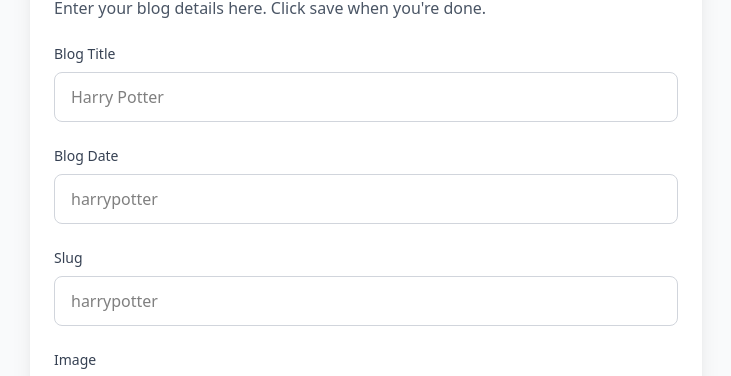
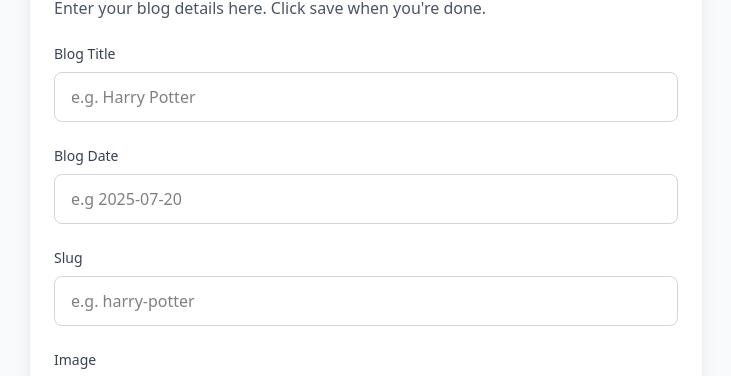
Before and after one commit to Kariqs/blog, an Angular app: page /create-blog in a window 1280 px wide. Shown: the part 145-521 px from the top of the page, without its empty margins (274-1005 px from the left). Built offline with nearby package versions, Linux system fonts and the light colour scheme.

Commit message:
Made an update.

```diff
--- a/src/app/components/create-blog/create-blog.html
+++ b/src/app/components/create-blog/create-blog.html
@@ -23,7 +23,7 @@
                     </label>
                     <input id="title" type="text" formControlName="title"
                         class="w-full px-4 py-3 border border-gray-300 rounded-lg focus:ring-2 focus:ring-blue-500 focus:border-blue-500 outline-none transition-colors"
-                        placeholder="Harry Potter" />
+                        placeholder="e.g. Harry Potter" />
                     <div *ngIf="blogForm.get('title')?.invalid && blogForm.get('title')?.touched"
                         class="mt-1 text-sm text-red-600">
                         Blog title is required
@@ -37,7 +37,7 @@
                     </label>
                     <input id="date" type="text" formControlName="date"
                         class="w-full px-4 py-3 border border-gray-300 rounded-lg focus:ring-2 focus:ring-blue-500 focus:border-blue-500 outline-none transition-colors"
-                        placeholder="harrypotter" />
+                        placeholder="e.g 2025-07-20" />
                     <div *ngIf="blogForm.get('date')?.invalid && blogForm.get('date')?.touched"
                         class="mt-1 text-sm text-red-600">
                         Blog date is required
@@ -51,7 +51,7 @@
                     </label>
                     <input id="slug" type="text" formControlName="slug"
                         class="w-full px-4 py-3 border border-gray-300 rounded-lg focus:ring-2 focus:ring-blue-500 focus:border-blue-500 outline-none transition-colors"
-                        placeholder="harrypotter" />
+                        placeholder="e.g. harry-potter" />
                     <div *ngIf="blogForm.get('slug')?.invalid && blogForm.get('slug')?.touched"
                         class="mt-1 text-sm text-red-600">
                         Slug is required
@@ -95,10 +95,10 @@
                     </label>
                     <textarea id="content" formControlName="content" rows="6"
                         class="w-full px-4 py-3 border border-gray-300 rounded-lg focus:ring-2 focus:ring-blue-500 focus:border-blue-500 outline-none transition-colors resize-none"
-                        placeholder="Text"></textarea>
+                        placeholder="Blog Content"></textarea>
                     <div class="flex justify-end mt-1">
                         <span class="text-sm text-gray-500">
-                            {{ getContentLength() }}/100
+                            {{ getContentLength() }}/10000
                         </span>
                     </div>
                     <div *ngIf="blogForm.get('content')?.invalid && blogForm.get('content')?.touched"
--- a/src/app/components/shared/header/header.html
+++ b/src/app/components/shared/header/header.html
@@ -32,8 +32,7 @@
 
             <!-- Search Box -->
             <div class="relative">
-                <input [(ngModel)]="searchTerm" (input)="onSearchInput()" type="text"
-                    placeholder="Search blogs..."
+                <input [(ngModel)]="searchTerm" (input)="onSearchInput()" type="text" placeholder="Search blogs..."
                     class="w-32 md:w-48 lg:w-64 px-3 py-2 border border-gray-300 rounded-md text-sm focus:outline-none focus:ring-2 focus:ring-blue-500 focus:border-transparent" />
                 <button (click)="onSearch()"
                     class="absolute right-2 top-1/2 transform -translate-y-1/2 text-gray-400 hover:text-gray-600">
@@ -50,14 +49,6 @@
                 <span class="hidden sm:inline">Create Blog Post</span>
                 <span class="sm:hidden">Create</span>
             </button>
-
-            <!-- Mobile Menu Button - Only visible on mobile -->
-            <button class="md:hidden p-2 text-gray-600 hover:text-black">
-                <svg class="w-5 h-5" fill="none" stroke="currentColor" viewBox="0 0 24 24">
-                    <path stroke-linecap="round" stroke-linejoin="round" stroke-width="2" d="M4 6h16M4 12h16M4 18h16">
-                    </path>
-                </svg>
-            </button>
         </div>
     </div>
 
```
